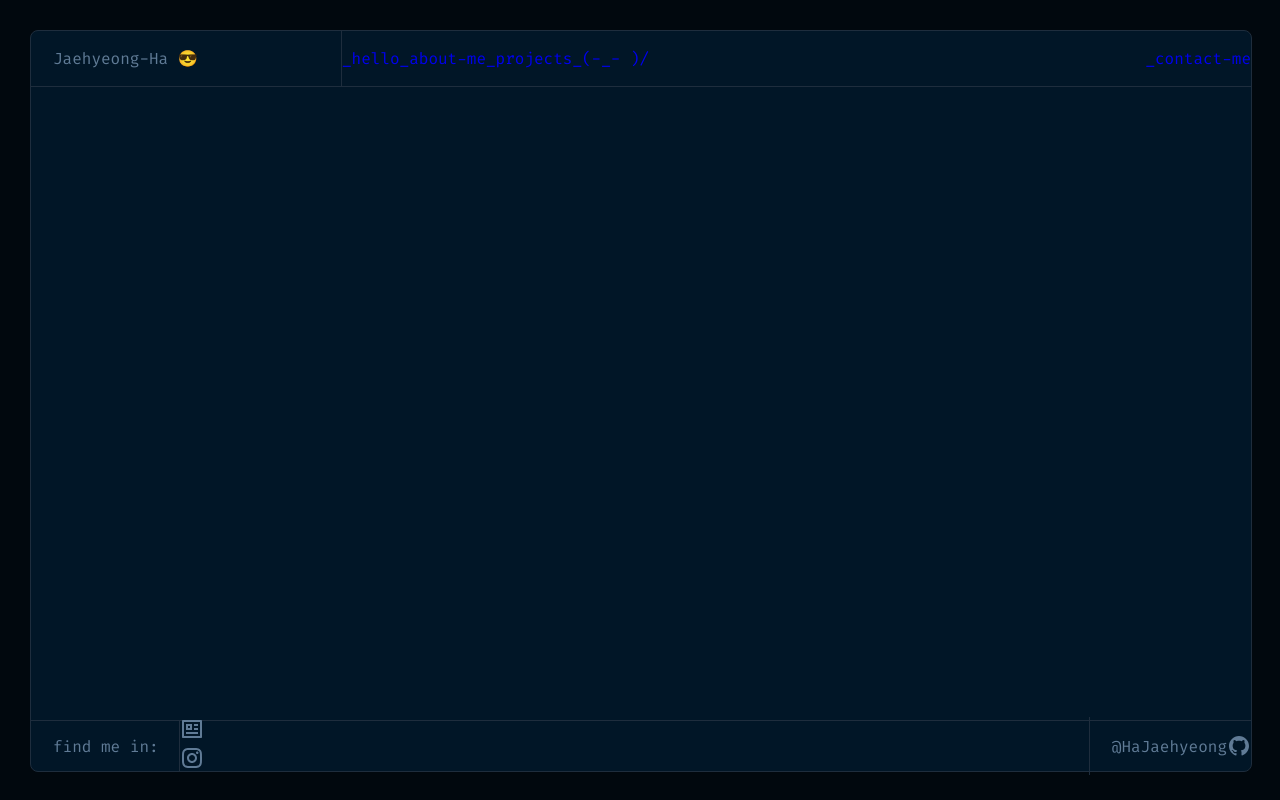
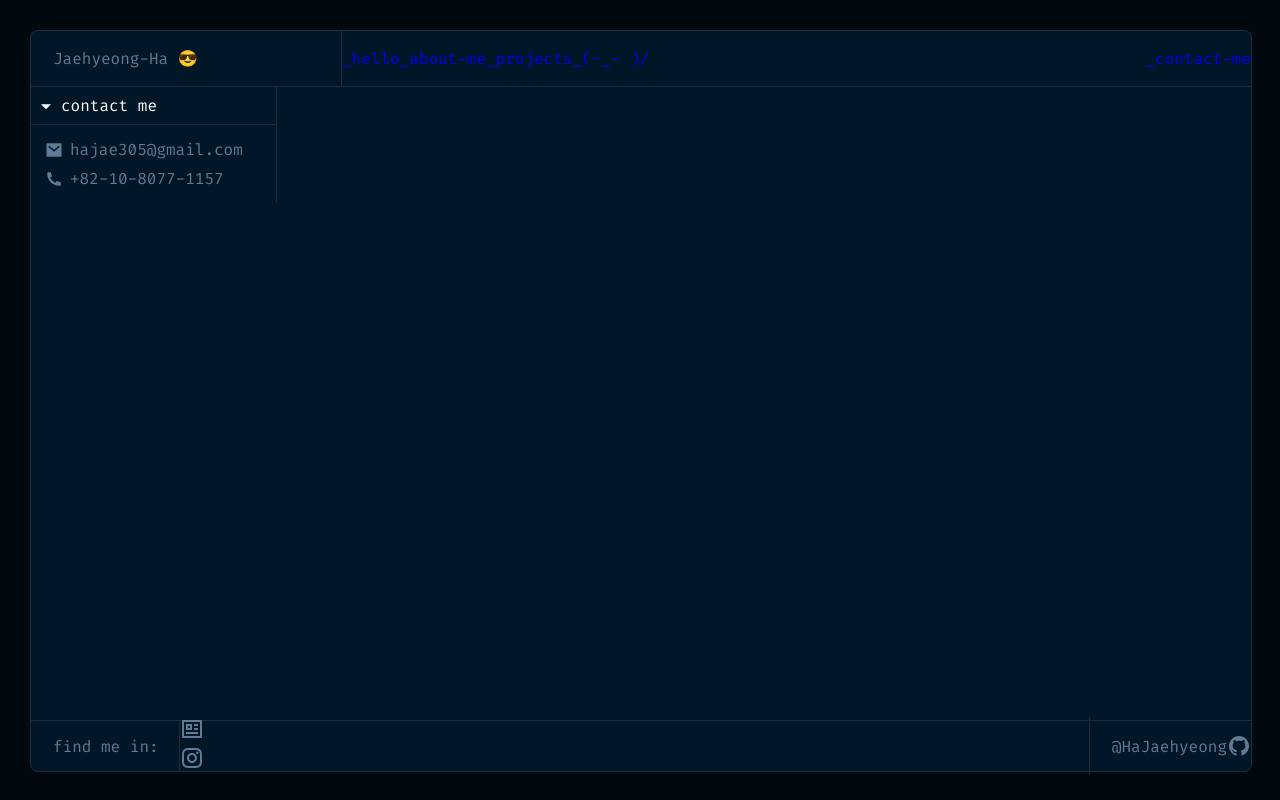
Before and after one commit to HaJaehyeong/portfolio, a Next.js app: page /contact in a window 1280 px wide. Built offline with nearby package versions, Linux system fonts and the light colour scheme.

Commit message:
HAJAE-13 modify active header and add contact info component

```diff
--- /dev/null
+++ b/src/app/(pages)/contact/_components/info/info.module.scss
@@ -0,0 +1,47 @@
+.info {
+  display: flex;
+  flex-direction: column;
+
+  width: 245px;
+  border-right: solid 1px var(--line);
+
+  &__contact {
+    display: flex;
+    flex-direction: row;
+    align-items: center;
+    gap: 5px;
+
+    padding: 8px 5px;
+    border-bottom: solid 1px var(--line);
+
+    color: var(--secondary-white);
+
+    &__title {
+      margin: 0;
+    }
+  }
+
+  &__datas {
+    display: flex;
+    flex-direction: column;
+    justify-content: center;
+    gap: 8px;
+
+    padding: 14px;
+  }
+
+  &__data {
+    display: flex;
+    flex-direction: row;
+    align-items: center;
+    gap: 2px;
+
+    cursor: pointer;
+
+    label {
+      margin: 0 0 0 5px;
+      color: var(--secondary-gray);
+      cursor: pointer;
+    }
+  }
+}
--- /dev/null
+++ b/src/app/(pages)/contact/_components/info/info.tsx
@@ -0,0 +1,30 @@
+import { MY_EMAIL, MY_PHONE } from '@/types/constants';
+import styles from './info.module.scss';
+import { RiArrowDownSFill, RiMailFill, RiPhoneFill } from '@remixicon/react';
+
+const ContactMeInfo: React.FC = () => {
+  return (
+    <div className={styles['info']}>
+      <div>
+        <div className={styles['info__contact']}>
+          <RiArrowDownSFill color="var(--secondary-white)" size={20} />
+          <label className={styles['info__contact__title']}>contact me</label>
+        </div>
+        <div className={styles['info__datas']}>
+          <div className={styles['info__data']}>
+            <RiMailFill color="var(--secondary-gray)" size={18} />
+            <a href={`mailto:${MY_EMAIL}`}>
+              <label>{MY_EMAIL}</label>
+            </a>
+          </div>
+          <div className={styles['info__data']}>
+            <RiPhoneFill color="var(--secondary-gray)" size={18} />
+            <label>{MY_PHONE}</label>
+          </div>
+        </div>
+      </div>
+    </div>
+  );
+};
+
+export default ContactMeInfo;
--- a/src/app/(pages)/contact/page.tsx
+++ b/src/app/(pages)/contact/page.tsx
@@ -1,5 +1,11 @@
+import ContactMeInfo from './_components/info/info';
+
 const ContactMe: React.FC = () => {
-  return <></>;
+  return (
+    <>
+      <ContactMeInfo />
+    </>
+  );
 };
 
 export default ContactMe;
--- a/src/ui/header-tab/header-tab.tsx
+++ b/src/ui/header-tab/header-tab.tsx
@@ -18,7 +18,7 @@ const HeaderTab: React.FC<HeaderTabProps> = ({ pathname }) => {
         ))}
       </div>
       <Link href={'/contact'}>
-        <HeaderText text={'contact-me'} isTab={false} isSelected={pathname === 'contact'} />
+        <HeaderText text={'contact-me'} isTab={false} isSelected={pathname === '/contact'} />
       </Link>
     </div>
   );
```
